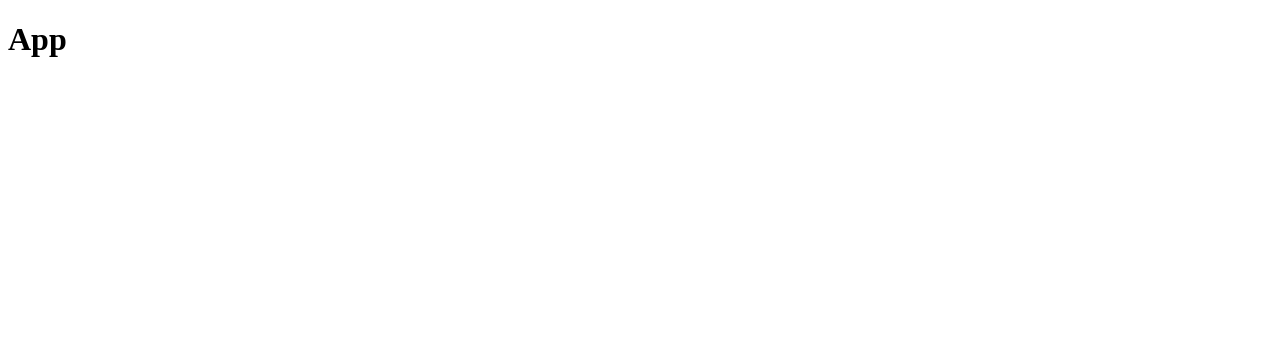
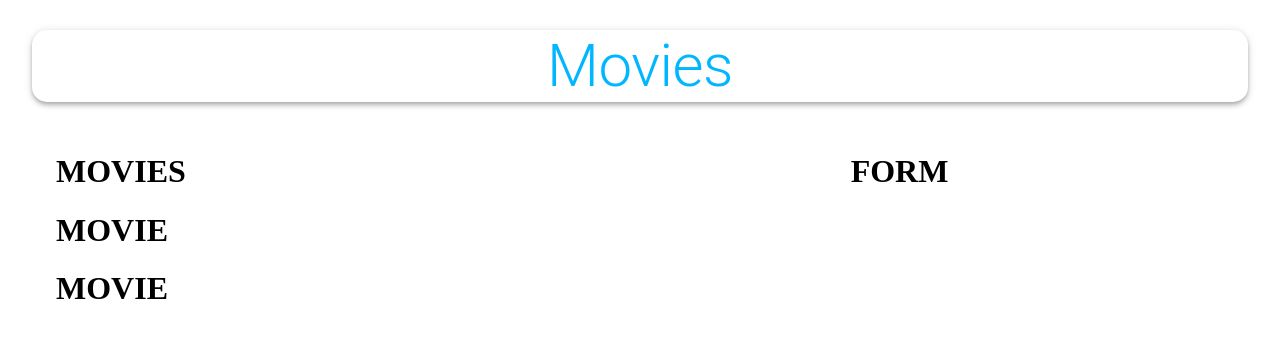
Before and after one commit to DominykasD/movies, a React (Create React App) app in the folder client/: page / in a window 1280 px wide. Shown: the top 338 px of the page. Built offline with nearby package versions, Linux system fonts and the light colour scheme.

Commit message:
Added styles

```diff
--- a/client/package.json
+++ b/client/package.json
@@ -3,6 +3,7 @@
   "version": "0.1.0",
   "private": true,
   "dependencies": {
+    "@material-ui/core": "^4.12.4",
     "@testing-library/jest-dom": "^5.16.4",
     "@testing-library/react": "^13.2.0",
     "@testing-library/user-event": "^13.5.0",
--- a/client/src/App.js
+++ b/client/src/App.js
@@ -1,11 +1,32 @@
 import React from 'react';
+import { Container, Grid, AppBar, Typography, Grow} from '@material-ui/core';
+
+import Form from './components/Form/Form';
+import Movies from './components/Movies/Movies';
+import useStyles from './styles';
 
 const App = () => {
+    const classes = useStyles();
+
     return (
-        <div>
-            <h1>App</h1>
-        </div>
-    )
+        <Container maxidth="lg">
+            <AppBar className={classes.appBar} position="static" color="inherit">
+                <Typography className={classes.heading} variant="h2" align="center">Movies</Typography>
+            </AppBar>
+            <Grow in>
+                <Container>
+                    <Grid container justify="space-between" alignItems="stretch" spacing={3}>
+                        <Grid item xs={12} sm={7}>
+                            <Movies />
+                        </Grid>
+                        <Grid item xs={12} sm={4}>
+                            <Form />
+                        </Grid>
+                    </Grid>
+                </Container>
+            </Grow>
+        </Container>
+    );
 }
 
 export default App;
--- /dev/null
+++ b/client/src/components/Form/Form.js
@@ -0,0 +1,9 @@
+import React from 'react';
+
+const Form = () => {
+    return (
+        <h1>FORM</h1>
+    );
+}
+
+export default Form;
--- /dev/null
+++ b/client/src/components/Movies/Movie/Movie.js
@@ -0,0 +1,9 @@
+import React from 'react';
+
+const Movie = () => {
+    return (
+        <h1>MOVIE</h1>
+    );
+}
+
+export default Movie;
--- /dev/null
+++ b/client/src/components/Movies/Movies.js
@@ -0,0 +1,14 @@
+import React from 'react';
+import Movie from './Movie/Movie.js'
+
+const Movies = () => {
+    return (
+        <>
+            <h1>MOVIES</h1>
+            <Movie />
+            <Movie />
+        </>
+    );
+}
+
+export default Movies;
--- /dev/null
+++ b/client/src/styles.js
@@ -0,0 +1,18 @@
+import { makeStyles } from '@material-ui/core';
+
+export default makeStyles(() => ({
+    appBar: {
+        borderRadius: 15,
+        margin: '30px 0',
+        display: 'flex',
+        flexDirection: 'row',
+        justifyContent: 'center',
+        alignItems: 'center',
+      },
+      heading: {
+        color: 'rgba(0,183,255, 1)',
+      },
+      image: {
+        marginLeft: '15px',
+      },
+}));
```
Also changed, not shown: client/src/components/Form/styles.js (added), client/src/components/Movies/Movie/styles.js (added), client/src/components/Movies/styles.js (added), 2 other files (tests, documents, lock files or other folders).
